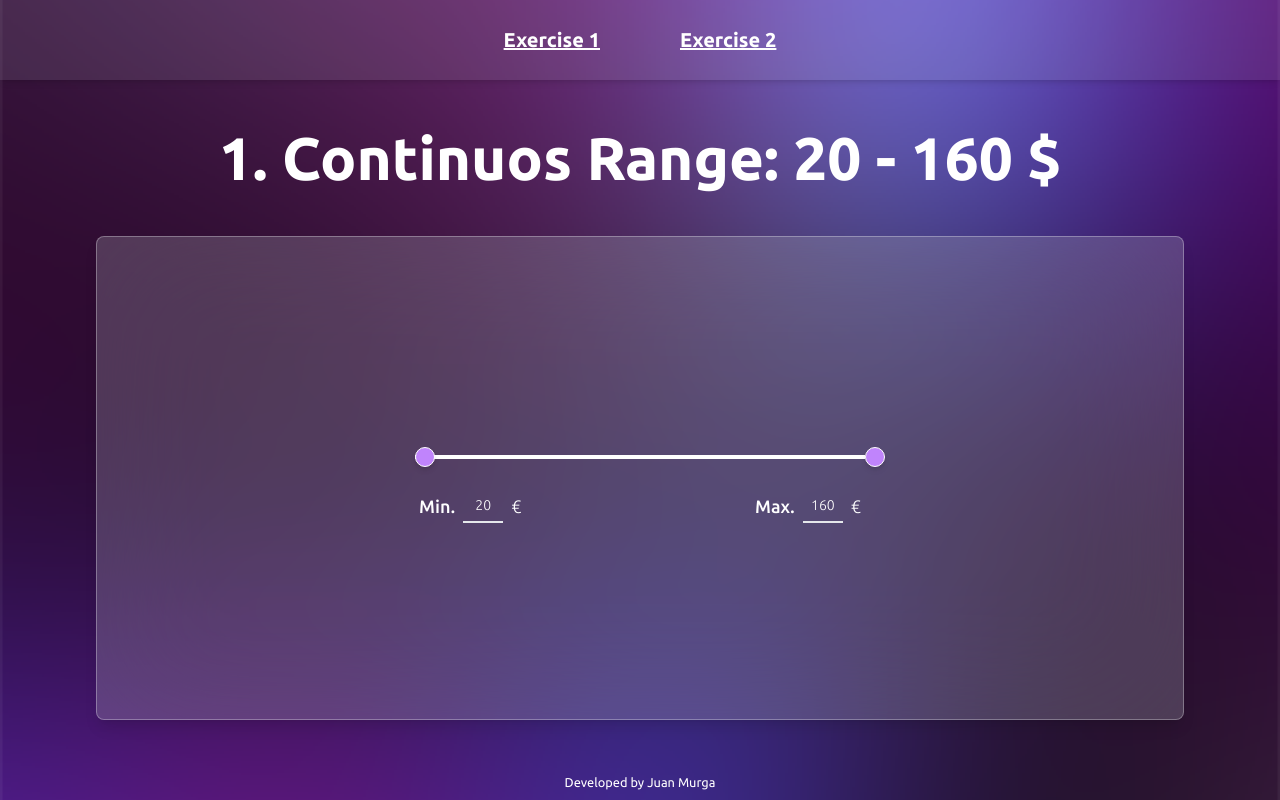
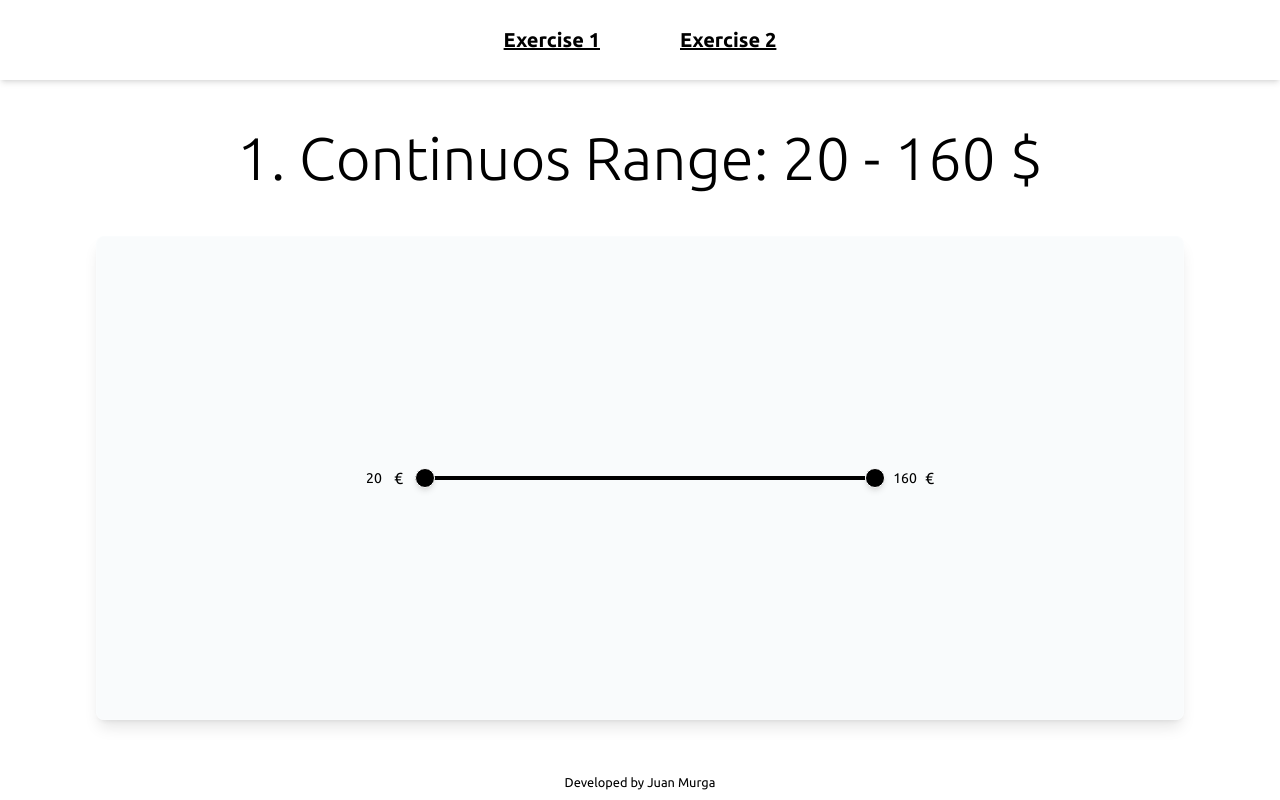
Before and after one commit to jmurga97/next_react_range, a Next.js app: page /exercise1 in a window 1280 px wide. Built offline with nearby package versions, Linux system fonts and the light colour scheme.

Commit message:
Cambio de diseño al propuesto por la prueba técnica

```diff
--- a/src/components/Navbar.tsx
+++ b/src/components/Navbar.tsx
@@ -1,7 +1,7 @@
 import Link from "next/link";
 
 const NavItem = ({ text }: { text: string }) => (
-        <li className="hover:text-purple-300 transition underline hover:decoration-dashed" >
+        <li className="underline hover:decoration-dashed" >
             {text}
         </li>
 )
@@ -9,7 +9,7 @@ const NavItem = ({ text }: { text: string }) => (
 
 const Navbar = () => {
     return (
-        <nav className="w-full bg-slate-200/10 ">
+        <nav className="w-full">
             <ul className='flex text-xl items-center justify-center gap-20 font-bold text-purple-4 shadow-md h-20'>
                 <Link href='/exercise1' className="hover:text-purple-4">
                     <NavItem text="Exercise 1" />
--- a/src/components/Range/InputRange.tsx
+++ b/src/components/Range/InputRange.tsx
@@ -24,14 +24,11 @@ export const InputRange = ({
     const { input, handleInputChange } = useInputRange({ range, bullet, setBullet, id, bulletReference })
 
     return (
-        <div className="flex items-center justify-center gap-2">
-            <label htmlFor={id} className="block text-md font-medium text-white">
-                {label}
-            </label>
+        <div className="flex items-center justify-center text-black ml-2">
             <input
                 id={id}
                 type="text"
-                className={`bg-transparent ${!isFixed && "border-b-2"} text-white text-sm text-center w-10  py-1.5 `}
+                className={`bg-transparent text-sm text-center w-10 `}
                 value={input}
                 onChange={handleInputChange}
                 readOnly={isFixed}
--- a/src/components/Range/RangeBullets.tsx
+++ b/src/components/Range/RangeBullets.tsx
@@ -26,7 +26,7 @@ export const RangeBullets = ({ isDragging ,setIsDragging, bulletPosition, isFixe
             onPointerDown={onMouseDown}
             onPointerUp={onMouseUp}
             className={`${isDragging ? "cursor-grabbing" : "cursor-grab"} ${isFixed ? 'transition-all' : 'transition-transform'}
-                            absolute w-5 h-5 bottom-[-8px] border border-white rounded-full bg-purple-400 cursor-grab hover:scale-150 hover:bg-purple-700  shadow-md`}
+                            absolute w-5 h-5 bottom-[-8px] border border-white rounded-full bg-black cursor-grab hover:scale-150 shadow-md`}
             style={{ left: `${bulletPosition}%` }}
         />
     )
--- a/src/components/Range/index.tsx
+++ b/src/components/Range/index.tsx
@@ -31,12 +31,24 @@ const Range = ({
 
   return (
     <>
+      <div className="flex flex-row gap-3">
+
+
+        <InputRange
+          isFixed={isFixed}
+          range={range}
+          id="min"
+          label="Min."
+          bullet={bulletMin}
+          bulletReference={bulletMax}
+          setBullet={setBulletMin}
+        />
         <div
           ref={sliderRef}
           onPointerMove={handleMouseMove}
           className="w-[450px] h-12 flex items-center"
         >
-        <div className="relative w-full h-1 bg-white rounded-full]">
+          <div className="relative w-full h-1 bg-black rounded-full]">
             <RangeBullets
               isFixed={isFixed}
               isDragging={isDraggingMin}
@@ -51,16 +63,7 @@ const Range = ({
             />
           </div>
         </div>
-      <div className="flex w-[450px] px-1 text-white font-light text-lg justify-between mt-2">
-        <InputRange
-          isFixed={isFixed}
-          range={range}
-          id="min"
-          label="Min."
-          bullet={bulletMin}
-          bulletReference={bulletMax}
-          setBullet={setBulletMin}
-        />
+
         <InputRange
           isFixed={isFixed}
           range={range}
--- a/src/hooks/useRange.ts
+++ b/src/hooks/useRange.ts
@@ -3,13 +3,13 @@ import { setInFixedRange } from "@/utils/setInFixedRange";
 import { setInRange } from "@/utils/setInRange";
 import type { RangeLimit } from "@/types";
 
-type Props = {
+type Params = {
     range: RangeLimit;
     steps?: number[];
     isFixed?: boolean;
 };
 
-export const useRange = ({ isFixed, steps, range }: Props) => {
+export const useRange = ({ isFixed, steps, range }: Params) => {
     const sliderRef = useRef<HTMLDivElement>(null);
     const [bulletMin, setBulletMin] = useState(range.min);
     const [bulletMax, setBulletMax] = useState(range.max);
--- a/src/layouts/RangeContainer.tsx
+++ b/src/layouts/RangeContainer.tsx
@@ -7,7 +7,7 @@ const RangeContainer = ({
 }) => {
   return (
     <>
-      <h2 className="my-12 font-bold text-6xl">{title}</h2>
+      <h2 className="my-12 font-light text-6xl">{title}</h2>
       <div className="w-full h-full bg-slate-200/20 border-white/30 border shadow-lg backdrop-blur-3xl rounded-lg flex flex-col items-center justify-center">
         {children}
       </div>
--- a/src/layouts/layout.tsx
+++ b/src/layouts/layout.tsx
@@ -25,8 +25,7 @@ const Layout = ({ children, title, description }: Props) => {
                 <meta name="viewport" content="width=device-width, initial-scale=1.0" />
                 {/* <meta name="robots" content="noindex"/> */}
             </Head>
-            <main className={`${ubuntu.className} text-white`}>
-                <div className="bg-[url('/background.svg')] bg-cover bg-center bg-fixed -z-10 fixed top-0 left-0 w-full h-full"></div>
+            <main className={`${ubuntu.className} text-black`}>
                 <Navbar />
                 {children}
                 <Footer/>
--- a/src/pages/index.tsx
+++ b/src/pages/index.tsx
@@ -8,7 +8,7 @@ export default function Home() {
         className={`flex h-[80dvh] flex-col items-center justify-center `}
       >
         <h2 className="mb-5 font-light text-lg">Look for the exercises at their respective options in the navbar</h2>
-        <Image alt="Mango Logo" src="/mango.png" width={250} height={50} className="invert" />
+        <Image alt="Mango Logo" src="/mango.png" width={250} height={50}/>
       </main>
     </Layout>
   );
```
Lines whose indentation alone changed are shown as unchanged.
